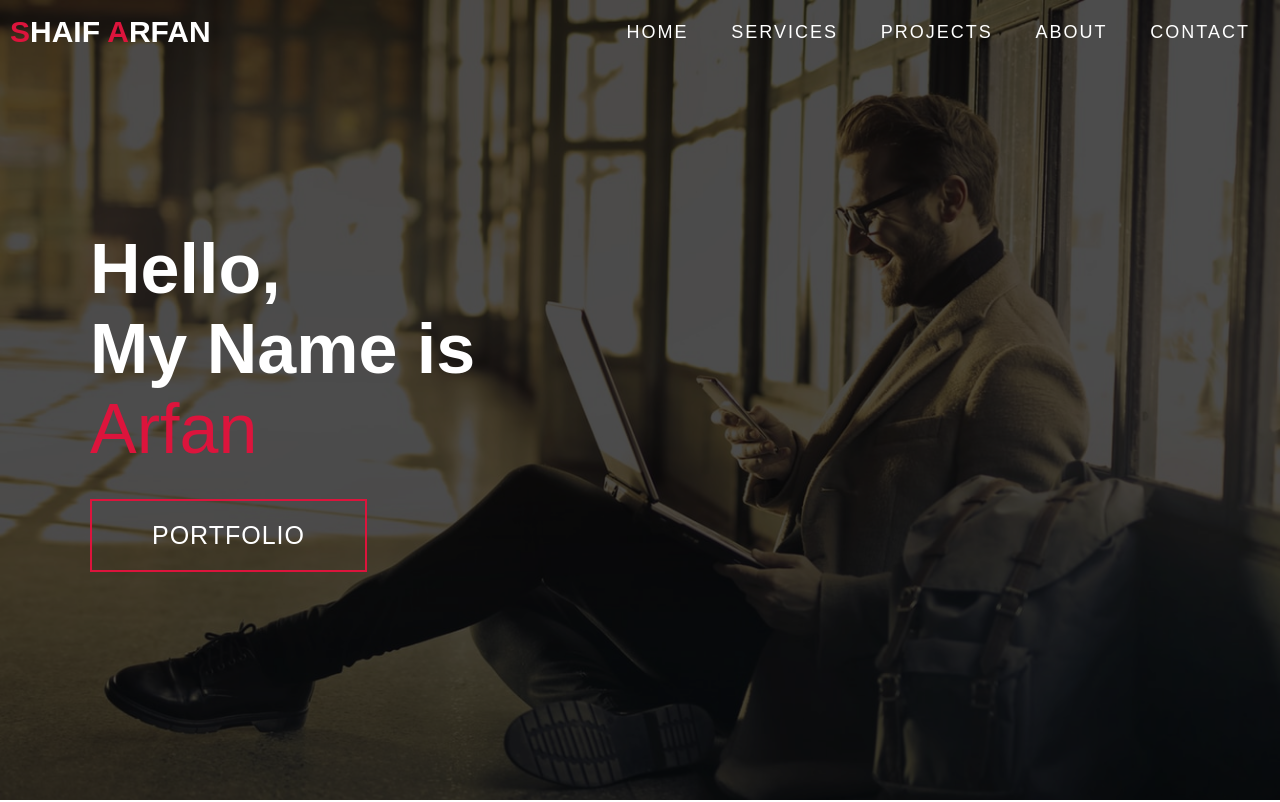
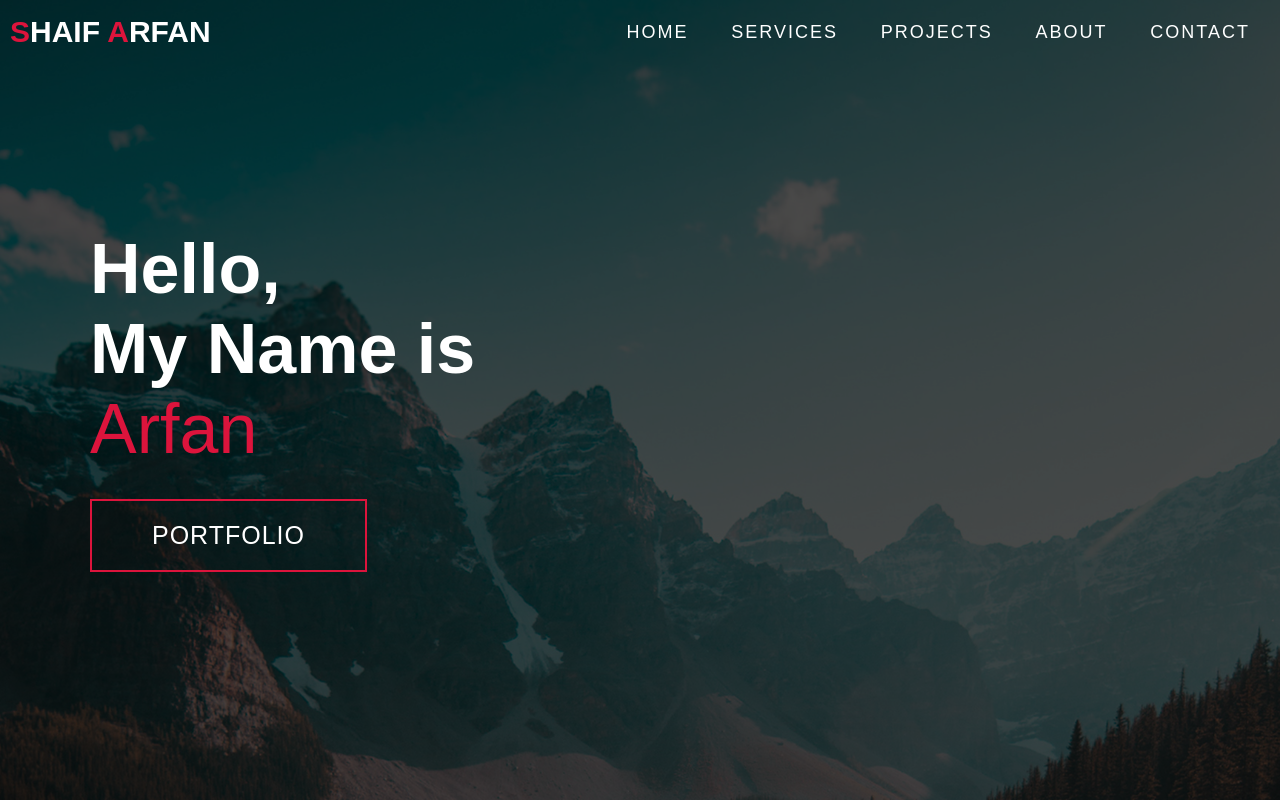
Before and after one commit to httpkevin/security-application, a plain HTML site: page index.html in a window 1280 px wide. Shown: the top 802 px of the page. Drawn offline with Linux system fonts and the light colour scheme.

Commit message:
estilização homepage

```diff
--- a/style.css
+++ b/style.css
@@ -1,4 +1,4 @@
-/*Arquivo login - login.html*/
+/*Arquivo home page - index.html*/
 @import 'https://fonts.googleapis.com/css?family=Montserrat:300, 400, 700&display=swap';
 * {
 	padding: 0;
@@ -201,7 +201,7 @@ p {
 
 /* Hero Section */
 #hero {
-	background-image: url(./img/hero-bg.png);
+	background-image: url(./img/bannerhomepage.jpg);
 	background-size: cover;
 	background-position: top center;
 	position: relative;
@@ -702,6 +702,8 @@ p {
 	}
 }
 /* End  Media Query For Desktop */
+
+/*Arquivo login - login.html*/
 *{
     margin: 0;
     padding: 0;
```
